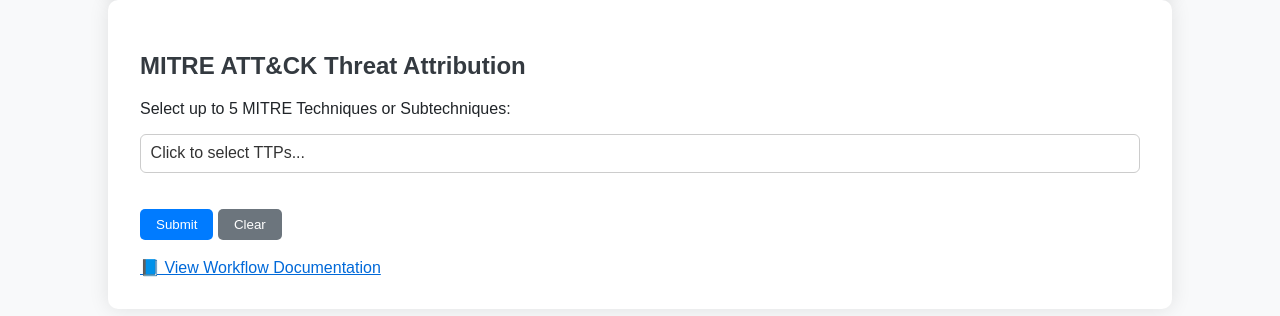
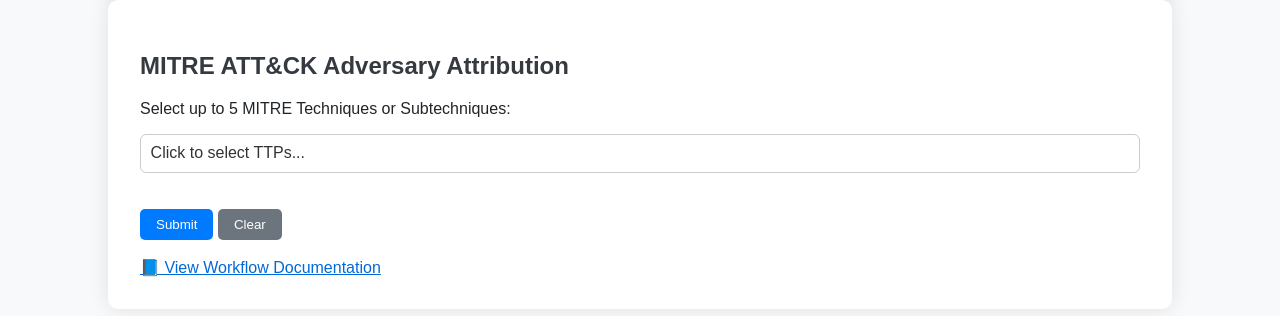
Before and after one commit to ProxyLeech/ICT3214-Sec-Analytics, a Flask app: template templates/index.html in a window 1280 px wide. Shown: the part 60-376 px from the top of the page. Run offline with Flask 3, Linux system fonts and the light colour scheme; the template is opened without the code that fills it: most values are stand-ins (such as "Sample title", 1, 10 or a date in 2020).

Commit message:
Update index.html

```diff
--- a/templates/index.html
+++ b/templates/index.html
@@ -5,7 +5,7 @@
     {% include 'common/navbar.html' %}
     <div class="main">
       <article class="container">
-        <h1>MITRE ATT&CK Threat Attribution</h1>
+        <h1>MITRE ATT&CK Adversary Attribution</h1>
         <p>Select up to 5 MITRE Techniques or Subtechniques:</p>
 
         <form method="post" action="/results">
```
